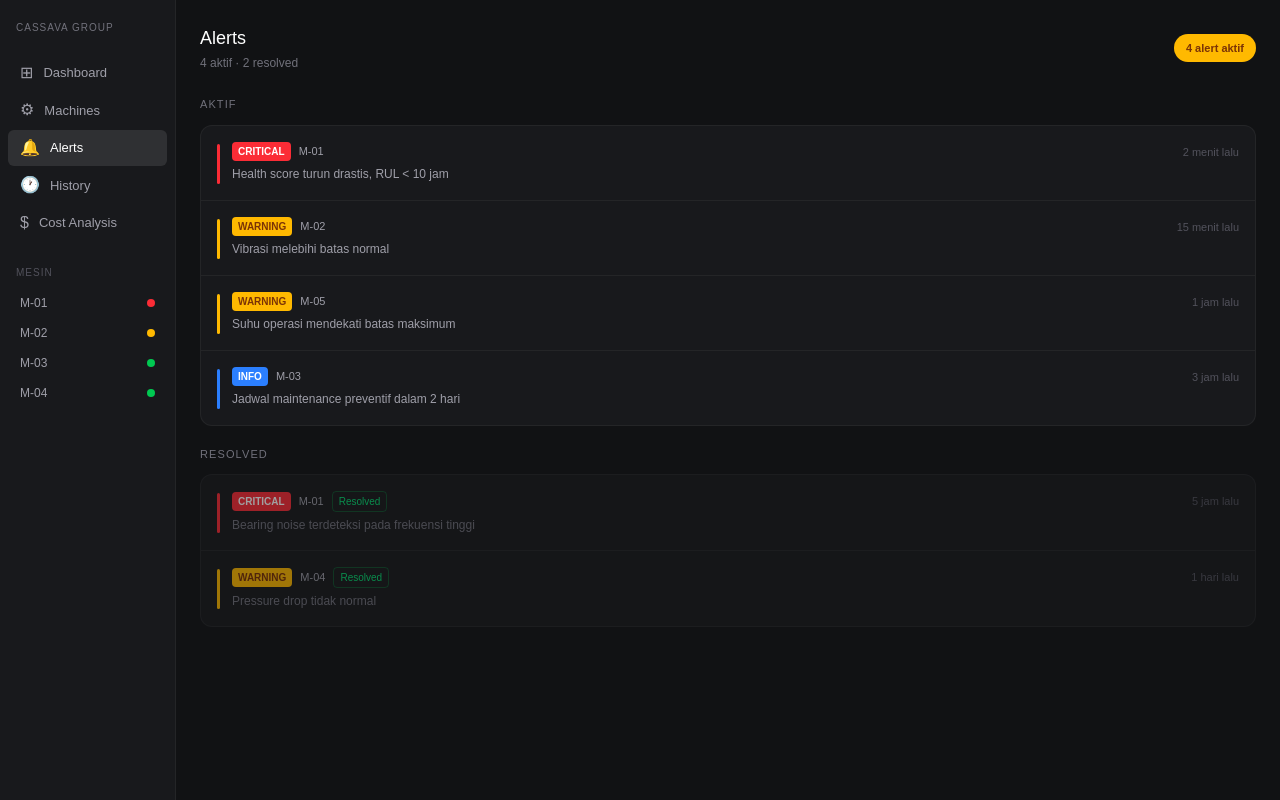
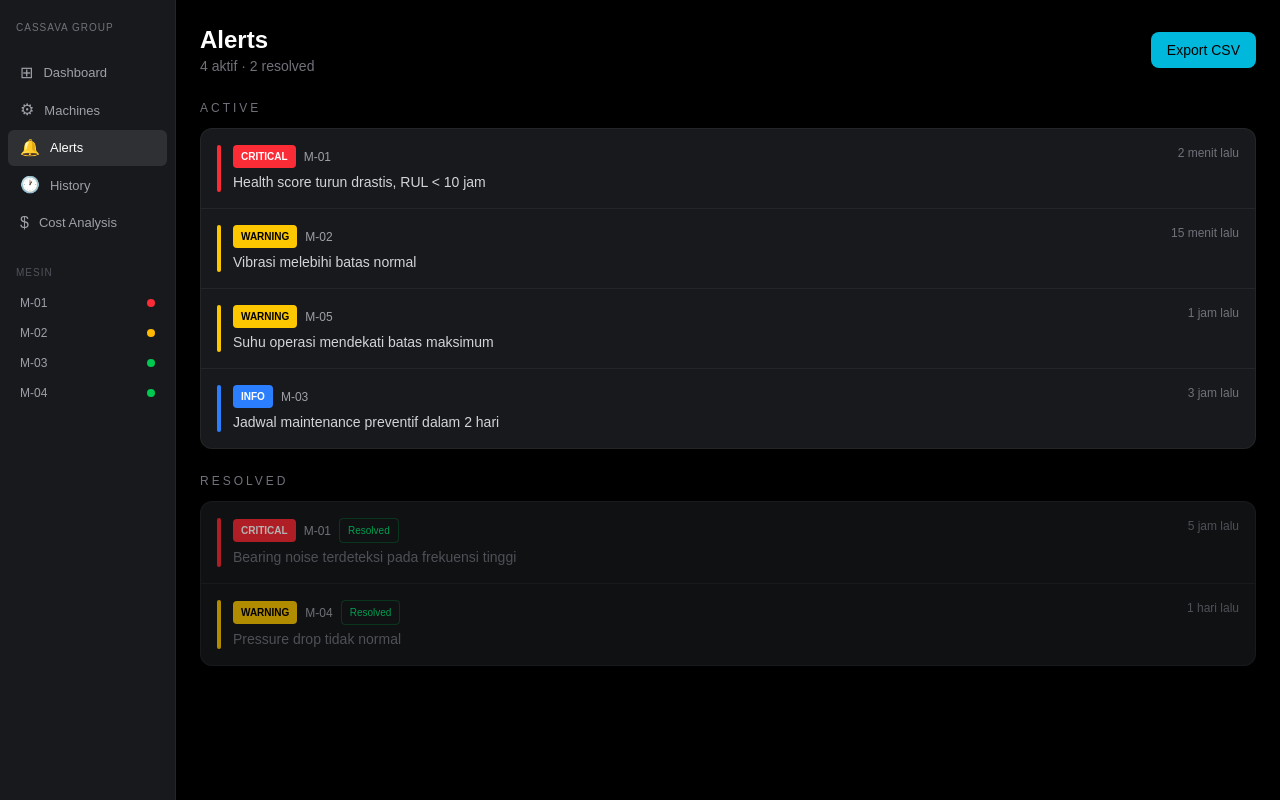
Before and after one commit to biladd/cassava-pred-main, a Next.js app: page /alerts in a window 1280 px wide. Built offline with nearby package versions, Linux system fonts and the light colour scheme.

Commit message:
tambah export import

```diff
--- a/app/(dashboard)/alerts/page.tsx
+++ b/app/(dashboard)/alerts/page.tsx
@@ -1,4 +1,6 @@
 "use client";
+
+import React from "react";
 
 type Severity = "CRITICAL" | "WARNING" | "INFO";
 
@@ -12,78 +14,282 @@ interface Alert {
 }
 
 const alerts: Alert[] = [
-  { id: 1, severity: "CRITICAL", machine: "M-01", message: "Health score turun drastis, RUL < 10 jam",   time: "2 menit lalu",  resolved: false },
-  { id: 2, severity: "WARNING",  machine: "M-02", message: "Vibrasi melebihi batas normal",              time: "15 menit lalu", resolved: false },
-  { id: 3, severity: "WARNING",  machine: "M-05", message: "Suhu operasi mendekati batas maksimum",      time: "1 jam lalu",    resolved: false },
-  { id: 4, severity: "INFO",     machine: "M-03", message: "Jadwal maintenance preventif dalam 2 hari",  time: "3 jam lalu",    resolved: false },
-  { id: 5, severity: "CRITICAL", machine: "M-01", message: "Bearing noise terdeteksi pada frekuensi tinggi", time: "5 jam lalu", resolved: true  },
-  { id: 6, severity: "WARNING",  machine: "M-04", message: "Pressure drop tidak normal",                 time: "1 hari lalu",   resolved: true  },
+  {
+    id: 1,
+    severity: "CRITICAL",
+    machine: "M-01",
+    message: "Health score turun drastis, RUL < 10 jam",
+    time: "2 menit lalu",
+    resolved: false,
+  },
+  {
+    id: 2,
+    severity: "WARNING",
+    machine: "M-02",
+    message: "Vibrasi melebihi batas normal",
+    time: "15 menit lalu",
+    resolved: false,
+  },
+  {
+    id: 3,
+    severity: "WARNING",
+    machine: "M-05",
+    message: "Suhu operasi mendekati batas maksimum",
+    time: "1 jam lalu",
+    resolved: false,
+  },
+  {
+    id: 4,
+    severity: "INFO",
+    machine: "M-03",
+    message: "Jadwal maintenance preventif dalam 2 hari",
+    time: "3 jam lalu",
+    resolved: false,
+  },
+  {
+    id: 5,
+    severity: "CRITICAL",
+    machine: "M-01",
+    message: "Bearing noise terdeteksi pada frekuensi tinggi",
+    time: "5 jam lalu",
+    resolved: true,
+  },
+  {
+    id: 6,
+    severity: "WARNING",
+    machine: "M-04",
+    message: "Pressure drop tidak normal",
+    time: "1 hari lalu",
+    resolved: true,
+  },
 ];
 
 function severityStyle(s: Severity) {
-  if (s === "CRITICAL") return { badge: "bg-red-500 text-white",    stripe: "bg-red-500",    ring: "border-red-500/20"   };
-  if (s === "WARNING")  return { badge: "bg-amber-400 text-amber-900", stripe: "bg-amber-400", ring: "border-amber-400/20" };
-  return                       { badge: "bg-blue-500 text-white",   stripe: "bg-blue-500",   ring: "border-blue-500/20"  };
+  if (s === "CRITICAL") {
+    return {
+      badge: "bg-red-500 text-white",
+      stripe: "bg-red-500",
+    };
+  }
+
+  if (s === "WARNING") {
+    return {
+      badge: "bg-yellow-400 text-black",
+      stripe: "bg-yellow-400",
+    };
+  }
+
+  return {
+    badge: "bg-blue-500 text-white",
+    stripe: "bg-blue-500",
+  };
 }
 
 export default function AlertsPage() {
-  const active   = alerts.filter((a) => !a.resolved);
-  const resolved = alerts.filter((a) =>  a.resolved);
+  const active = alerts.filter((a) => !a.resolved);
+  const resolved = alerts.filter((a) => a.resolved);
+
+  // =========================
+  // EXPORT CSV
+  // =========================
+  const exportCSV = () => {
+    const headers = [
+      "ID",
+      "Severity",
+      "Machine",
+      "Message",
+      "Time",
+      "Resolved",
+    ];
+
+    const rows = alerts.map((item) => [
+      item.id,
+      item.severity,
+      item.machine,
+      item.message,
+      item.time,
+      item.resolved ? "Yes" : "No",
+    ]);
+
+    const csvContent =
+      headers.join(",") +
+      "\n" +
+      rows.map((row) => row.join(",")).join("\n");
+
+    const encodedUri = encodeURI(
+      "data:text/csv;charset=utf-8," + csvContent
+    );
+
+    const link = document.createElement("a");
+
+    link.setAttribute("href", encodedUri);
+
+    link.setAttribute("download", "alerts-report.csv");
+
+    document.body.appendChild(link);
+
+    link.click();
+
+    document.body.removeChild(link);
+  };
 
   return (
-    <div className="p-6">
+    <div className="min-h-screen bg-black p-6 text-white">
+      {/* HEADER */}
       <div className="flex items-center justify-between mb-6">
         <div>
-          <h1 className="text-lg font-medium text-white">Alerts</h1>
-          <p className="text-[12px] text-zinc-500 mt-0.5">{active.length} aktif · {resolved.length} resolved</p>
+          <h1 className="text-2xl font-semibold">
+            Alerts
+          </h1>
+
+          <p className="text-zinc-500 text-sm">
+            {active.length} aktif · {resolved.length} resolved
+          </p>
         </div>
-        <span className="bg-amber-400 text-amber-900 text-[11px] font-semibold px-3 py-1.5 rounded-full">
-          {active.length} alert aktif
-        </span>
+
+        {/* EXPORT BUTTON */}
+        <button
+          onClick={exportCSV}
+          className="
+            px-4 py-2
+            rounded-lg
+            bg-cyan-500
+            text-black
+            text-sm
+            font-medium
+            hover:opacity-80
+            active:scale-95
+            transition
+            cursor-pointer
+          "
+        >
+          Export CSV
+        </button>
       </div>
 
-      {/* Active */}
-      <p className="text-[11px] font-medium text-zinc-500 mb-3 tracking-widest">AKTIF</p>
-      <div className="bg-[#18191c] border border-white/5 rounded-xl mb-5">
+      {/* ACTIVE */}
+      <h2 className="text-zinc-500 text-xs tracking-[3px] mb-3">
+        ACTIVE
+      </h2>
+
+      <div className="bg-[#18191c] rounded-xl border border-white/5 overflow-hidden mb-6">
         {active.map((a, i) => {
           const s = severityStyle(a.severity);
+
           return (
-            <div key={a.id} className={`flex items-start justify-between px-4 py-4 ${i < active.length - 1 ? "border-b border-white/5" : ""}`}>
-              <div className="flex items-start gap-3">
-                <div className={`w-[3px] h-10 rounded-full shrink-0 mt-0.5 ${s.stripe}`}/>
+            <div
+              key={a.id}
+              className={`
+                flex items-start justify-between
+                px-4 py-4
+                ${
+                  i !== active.length - 1
+                    ? "border-b border-white/5"
+                    : ""
+                }
+              `}
+            >
+              <div className="flex gap-3">
+                {/* STRIPE */}
+                <div
+                  className={`w-1 rounded-full ${s.stripe}`}
+                />
+
+                {/* CONTENT */}
                 <div>
                   <div className="flex items-center gap-2 mb-1">
-                    <span className={`text-[10px] font-semibold px-1.5 py-0.5 rounded ${s.badge}`}>{a.severity}</span>
-                    <span className="text-[11px] text-zinc-400">{a.machine}</span>
+                    <span
+                      className={`
+                        text-[10px]
+                        px-2 py-1
+                        rounded
+                        font-bold
+                        ${s.badge}
+                      `}
+                    >
+                      {a.severity}
+                    </span>
+
+                    <span className="text-xs text-zinc-400">
+                      {a.machine}
+                    </span>
                   </div>
-                  <p className="text-[12px] text-zinc-400">{a.message}</p>
+
+                  <p className="text-sm text-zinc-300">
+                    {a.message}
+                  </p>
                 </div>
               </div>
-              <span className="text-[11px] text-zinc-600 whitespace-nowrap ml-4 pt-0.5">{a.time}</span>
+
+              <span className="text-xs text-zinc-500 whitespace-nowrap">
+                {a.time}
+              </span>
             </div>
           );
         })}
       </div>
 
-      {/* Resolved */}
-      <p className="text-[11px] font-medium text-zinc-500 mb-3 tracking-widest">RESOLVED</p>
-      <div className="bg-[#18191c] border border-white/5 rounded-xl opacity-60">
+      {/* RESOLVED */}
+      <h2 className="text-zinc-500 text-xs tracking-[3px] mb-3">
+        RESOLVED
+      </h2>
+
+      <div className="bg-[#18191c] rounded-xl border border-white/5 overflow-hidden opacity-70">
         {resolved.map((a, i) => {
           const s = severityStyle(a.severity);
+
           return (
-            <div key={a.id} className={`flex items-start justify-between px-4 py-4 ${i < resolved.length - 1 ? "border-b border-white/5" : ""}`}>
-              <div className="flex items-start gap-3">
-                <div className={`w-[3px] h-10 rounded-full shrink-0 mt-0.5 ${s.stripe}`}/>
+            <div
+              key={a.id}
+              className={`
+                flex items-start justify-between
+                px-4 py-4
+                ${
+                  i !== resolved.length - 1
+                    ? "border-b border-white/5"
+                    : ""
+                }
+              `}
+            >
+              <div className="flex gap-3">
+                {/* STRIPE */}
+                <div
+                  className={`w-1 rounded-full ${s.stripe}`}
+                />
+
+                {/* CONTENT */}
                 <div>
                   <div className="flex items-center gap-2 mb-1">
-                    <span className={`text-[10px] font-semibold px-1.5 py-0.5 rounded ${s.badge}`}>{a.severity}</span>
-                    <span className="text-[11px] text-zinc-400">{a.machine}</span>
-                    <span className="text-[10px] text-green-400 border border-green-500/30 px-1.5 py-0.5 rounded">Resolved</span>
+                    <span
+                      className={`
+                        text-[10px]
+                        px-2 py-1
+                        rounded
+                        font-bold
+                        ${s.badge}
+                      `}
+                    >
+                      {a.severity}
+                    </span>
+
+                    <span className="text-xs text-zinc-400">
+                      {a.machine}
+                    </span>
+
+                    <span className="text-[10px] px-2 py-1 rounded border border-green-500/30 text-green-400">
+                      Resolved
+                    </span>
                   </div>
-                  <p className="text-[12px] text-zinc-500">{a.message}</p>
+
+                  <p className="text-sm text-zinc-500">
+                    {a.message}
+                  </p>
                 </div>
               </div>
-              <span className="text-[11px] text-zinc-600 whitespace-nowrap ml-4 pt-0.5">{a.time}</span>
+
+              <span className="text-xs text-zinc-500 whitespace-nowrap">
+                {a.time}
+              </span>
             </div>
           );
         })}
--- a/app/(dashboard)/machines/page.tsx
+++ b/app/(dashboard)/machines/page.tsx
@@ -1,6 +1,7 @@
 "use client";
 
 import Link from "next/link";
+import { useState } from "react";
 
 type MachineStatus = "critical" | "warning" | "good";
 
@@ -15,90 +16,290 @@ interface Machine {
   lastMaintenance: string;
 }
 
-// ── Static data (ganti dengan fetch dari database) ─────────────────────────
-const machines: Machine[] = [
-  { id: "M-01", name: "Compressor A",  type: "Compressor", location: "Line A", status: "critical", healthScore: 28, rul: "8.3 jam",  lastMaintenance: "3 hari lalu" },
-  { id: "M-02", name: "Conveyor B",    type: "Conveyor",   location: "Line B", status: "warning",  healthScore: 61, rul: "31 jam",   lastMaintenance: "5 hari lalu" },
-  { id: "M-03", name: "Mixer C",       type: "Mixer",      location: "Line A", status: "good",     healthScore: 91, rul: "120+ jam", lastMaintenance: "1 hari lalu" },
-  { id: "M-04", name: "Pump D",        type: "Pump",       location: "Line C", status: "good",     healthScore: 85, rul: "120+ jam", lastMaintenance: "2 hari lalu" },
-  { id: "M-05", name: "Dryer E",       type: "Dryer",      location: "Line B", status: "good",     healthScore: 73, rul: "85 jam",   lastMaintenance: "4 hari lalu" },
+const defaultMachines: Machine[] = [
+  {
+    id: "M-01",
+    name: "Compressor A",
+    type: "Compressor",
+    location: "Line A",
+    status: "critical",
+    healthScore: 28,
+    rul: "8.3 jam",
+    lastMaintenance: "3 hari lalu",
+  },
+  {
+    id: "M-02",
+    name: "Conveyor B",
+    type: "Conveyor",
+    location: "Line B",
+    status: "warning",
+    healthScore: 61,
+    rul: "31 jam",
+    lastMaintenance: "5 hari lalu",
+  },
+  {
+    id: "M-03",
+    name: "Mixer C",
+    type: "Mixer",
+    location: "Line A",
+    status: "good",
+    healthScore: 91,
+    rul: "120+ jam",
+    lastMaintenance: "1 hari lalu",
+  },
 ];
 
 function statusBadge(status: MachineStatus) {
-  if (status === "critical") return "bg-red-500/10 text-red-400 border border-red-500/20";
-  if (status === "warning")  return "bg-amber-400/10 text-amber-400 border border-amber-400/20";
+  if (status === "critical") {
+    return "bg-red-500/10 text-red-400 border border-red-500/20";
+  }
+
+  if (status === "warning") {
+    return "bg-amber-400/10 text-amber-400 border border-amber-400/20";
+  }
+
   return "bg-green-500/10 text-green-400 border border-green-500/20";
 }
 
 function statusLabel(status: MachineStatus) {
   if (status === "critical") return "Critical";
-  if (status === "warning")  return "Warning";
+  if (status === "warning") return "Warning";
+
   return "Normal";
 }
 
 function barColor(score: number) {
   if (score < 40) return "bg-red-500";
   if (score < 70) return "bg-amber-400";
+
   return "bg-green-500";
 }
 
 export default function MachinesPage() {
-  const critical = machines.filter((m) => m.status === "critical").length;
-  const warning  = machines.filter((m) => m.status === "warning").length;
+  const [machines, setMachines] =
+    useState<Machine[]>(defaultMachines);
+
+  const critical = machines.filter(
+    (m) => m.status === "critical"
+  ).length;
+
+  const warning = machines.filter(
+    (m) => m.status === "warning"
+  ).length;
+
+  // =========================
+  // IMPORT CSV
+  // =========================
+  const handleImportCSV = (
+    event: React.ChangeEvent<HTMLInputElement>
+  ) => {
+    const file = event.target.files?.[0];
+
+    if (!file) return;
+
+    const reader = new FileReader();
+
+    reader.onload = (e) => {
+      const text = e.target?.result as string;
+
+      const rows = text.split("\n");
+
+      // remove header
+      rows.shift();
+
+      const importedMachines: Machine[] = rows
+        .filter((row) => row.trim() !== "")
+        .map((row) => {
+          const columns = row.split(",");
+
+          return {
+            id: columns[0],
+            name: columns[1],
+            type: columns[2],
+            location: columns[3],
+            status: columns[4] as MachineStatus,
+            healthScore: Number(columns[5]),
+            rul: columns[6],
+            lastMaintenance: columns[7],
+          };
+        });
+
+      setMachines((prev) => [
+        ...prev,
+        ...importedMachines,
+      ]);
+    };
+
+    reader.readAsText(file);
+  };
 
   return (
-    <div className="p-6">
-      {/* Header */}
+    <div className="p-6 min-h-screen bg-black">
+      {/* HEADER */}
       <div className="flex items-center justify-between mb-6">
         <div>
-          <h1 className="text-lg font-medium text-white">Machines</h1>
+          <h1 className="text-lg font-medium text-white">
+            Machines
+          </h1>
+
           <p className="text-[12px] text-zinc-500 mt-0.5">
-            {machines.length} mesin terpantau · {critical} critical · {warning} warning
+            {machines.length} mesin terpantau ·{" "}
+            {critical} critical · {warning} warning
           </p>
         </div>
+
+        {/* IMPORT BUTTON */}
+        <label
+          className="
+            cursor-pointer
+            px-4
+            py-2
+            rounded-lg
+            bg-cyan-500
+            text-black
+            text-sm
+            font-medium
+            hover:opacity-80
+            transition
+          "
+        >
+          Import CSV
+
+          <input
+            type="file"
+            accept=".csv"
+            onChange={handleImportCSV}
+            className="hidden"
+          />
+        </label>
       </div>
 
-      {/* Table */}
+      {/* TABLE */}
       <div className="bg-[#18191c] border border-white/5 rounded-xl overflow-hidden">
         <table className="w-full">
           <thead>
             <tr className="border-b border-white/5">
-              {["ID", "Nama", "Tipe", "Lokasi", "Status", "Health Score", "RUL", "Maintenance Terakhir"].map((h) => (
-                <th key={h} className="text-left text-[11px] font-medium text-zinc-500 px-4 py-3">{h}</th>
+              {[
+                "ID",
+                "Nama",
+                "Tipe",
+                "Lokasi",
+                "Status",
+                "Health Score",
+                "RUL",
+                "Maintenance Terakhir",
+              ].map((h) => (
+                <th
+                  key={h}
+                  className="text-left text-[11px] font-medium text-zinc-500 px-4 py-3"
+                >
+                  {h}
+                </th>
               ))}
             </tr>
           </thead>
+
           <tbody>
             {machines.map((m) => (
-              <tr key={m.id} className="border-b border-white/5 last:border-0 hover:bg-white/5 transition-colors">
+              <tr
+                key={m.id}
+                className="
+                  border-b
+                  border-white/5
+                  last:border-0
+                  hover:bg-white/5
+                  transition-colors
+                "
+              >
+                {/* ID */}
                 <td className="px-4 py-3">
-                  <Link href={`//machines/${m.id}`} className="text-[13px] font-medium text-blue-400 hover:text-blue-300">
+                  <Link
+                    href={`/machines/${m.id}`}
+                    className="
+                      text-[13px]
+                      font-medium
+                      text-blue-400
+                      hover:text-blue-300
+                    "
+                  >
                     {m.id}
                   </Link>
                 </td>
-                <td className="px-4 py-3 text-[13px] text-zinc-300">{m.name}</td>
-                <td className="px-4 py-3 text-[12px] text-zinc-500">{m.type}</td>
-                <td className="px-4 py-3 text-[12px] text-zinc-500">{m.location}</td>
+
+                {/* NAME */}
+                <td className="px-4 py-3 text-[13px] text-zinc-300">
+                  {m.name}
+                </td>
+
+                {/* TYPE */}
+                <td className="px-4 py-3 text-[12px] text-zinc-500">
+                  {m.type}
+                </td>
+
+                {/* LOCATION */}
+                <td className="px-4 py-3 text-[12px] text-zinc-500">
+                  {m.location}
+                </td>
+
+                {/* STATUS */}
                 <td className="px-4 py-3">
-                  <span className={`text-[11px] font-medium px-2 py-0.5 rounded-full ${statusBadge(m.status)}`}>
+                  <span
+                    className={`
+                      text-[11px]
+                      font-medium
+                      px-2
+                      py-0.5
+                      rounded-full
+                      ${statusBadge(m.status)}
+                    `}
+                  >
                     {statusLabel(m.status)}
                   </span>
                 </td>
+
+                {/* HEALTH */}
                 <td className="px-4 py-3">
                   <div className="flex items-center gap-2">
                     <div className="w-16 h-1.5 bg-white/5 rounded-full overflow-hidden">
-                      <div className={`h-full rounded-full ${barColor(m.healthScore)}`} style={{ width: `${m.healthScore}%` }}/>
+                      <div
+                        className={`
+                          h-full
+                          rounded-full
+                          ${barColor(m.healthScore)}
+                        `}
+                        style={{
+                          width: `${m.healthScore}%`,
+                        }}
+                      />
                     </div>
-                    <span className="text-[12px] text-zinc-400">{m.healthScore}%</span>
+
+                    <span className="text-[12px] text-zinc-400">
+                      {m.healthScore}%
+                    </span>
                   </div>
                 </td>
-                <td className="px-4 py-3 text-[12px] text-zinc-400">{m.rul}</td>
-                <td className="px-4 py-3 text-[12px] text-zinc-500">{m.lastMaintenance}</td>
+
+                {/* RUL */}
+                <td className="px-4 py-3 text-[12px] text-zinc-400">
+                  {m.rul}
+                </td>
+
+                {/* LAST MAINTENANCE */}
+                <td className="px-4 py-3 text-[12px] text-zinc-500">
+                  {m.lastMaintenance}
+                </td>
               </tr>
             ))}
           </tbody>
         </table>
       </div>
+
+      {/* FORMAT INFO */}
+      <div className="mt-4 text-[12px] text-zinc-500">
+        Format CSV:
+        <br />
+        id,name,type,location,status,healthScore,rul,lastMaintenance
+      </div>
     </div>
   );
 }
--- a/package.json
+++ b/package.json
@@ -9,6 +9,7 @@
     "lint": "eslint"
   },
   "dependencies": {
+    "file-saver": "^2.0.5",
     "next": "16.2.4",
     "react": "19.2.4",
     "react-dom": "19.2.4"
```
Also changed, not shown: 1 other file (tests, documents, lock files or other folders).
